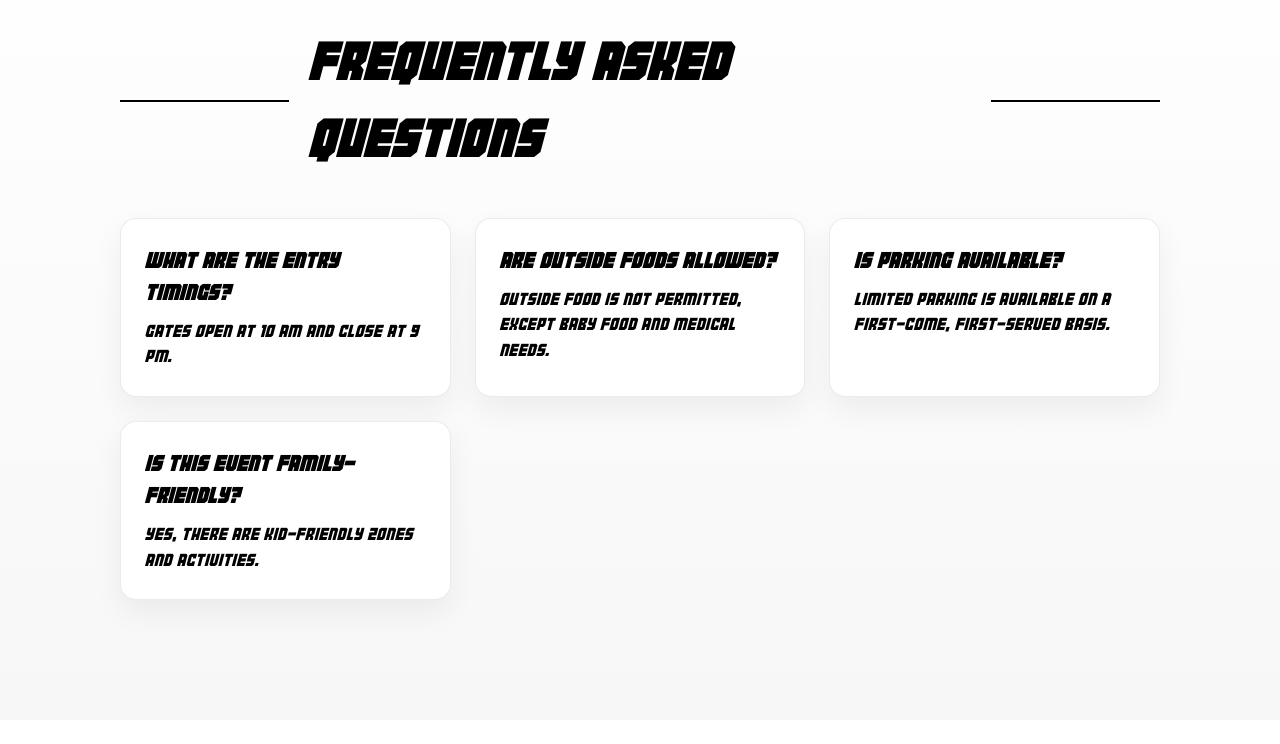
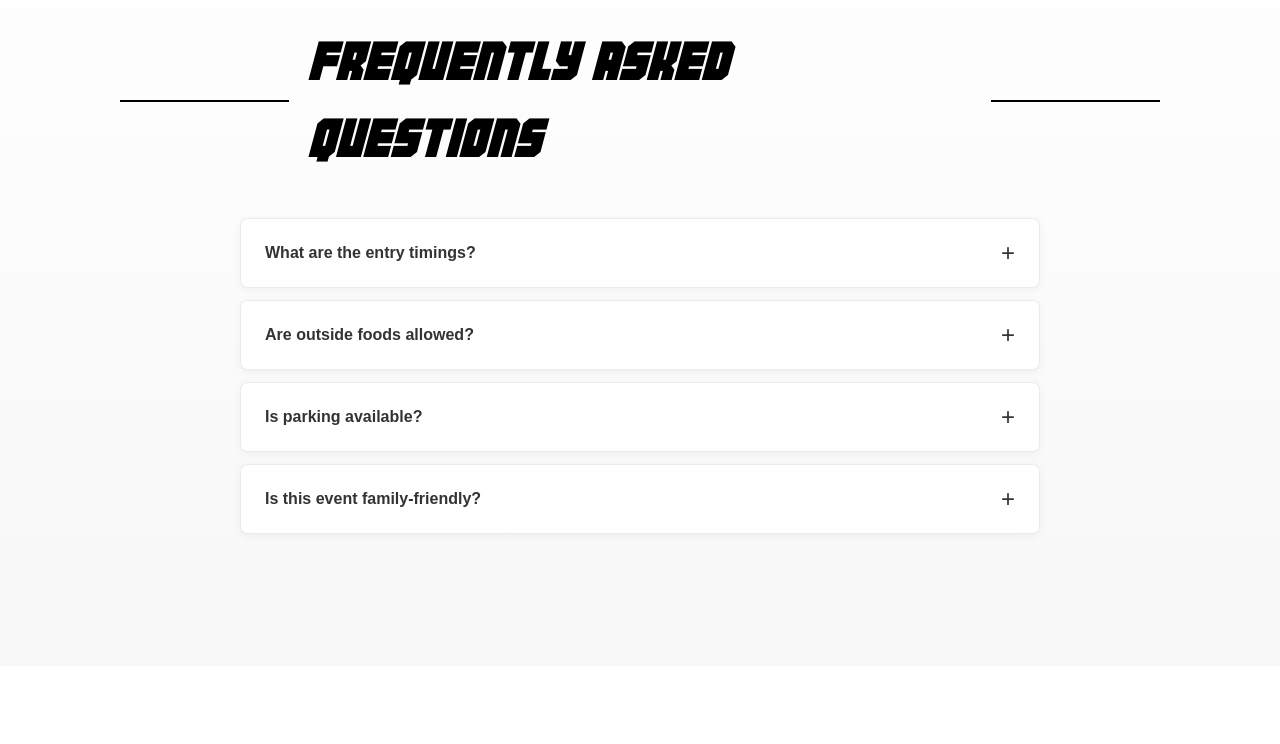
Before and after one commit to ABT004/food-fest-website, a plain HTML site: page html/index.html in a window 1280 px wide. Shown: the part 5726-6470 px from the top of the page. Drawn offline with Linux system fonts and the light colour scheme.

Commit message:
Small adjustment

```diff
--- a/css/index.css
+++ b/css/index.css
@@ -665,24 +665,68 @@ body {
     background: linear-gradient(180deg, #ffffff 0%, #f7f7f7 100%);
 }
 
-.faq-grid {
-    display: grid;
-    grid-template-columns: repeat(auto-fit, minmax(260px, 1fr));
-    gap: 24px;
+.faq-container {
+    max-width: 800px;
+    margin: 0 auto;
 }
 
-.faq-card {
-    padding: 26px 24px;
-    border-radius: 16px;
+.faq-item {
+    margin-bottom: 12px;
+    border: 1px solid rgba(0, 0, 0, 0.08);
+    border-radius: 8px;
+    overflow: hidden;
     background-color: #ffffff;
-    border: 1px solid rgba(0, 0, 0, 0.08);
-    box-shadow: 0 12px 30px rgba(0, 0, 0, 0.06);
+    box-shadow: 0 2px 8px rgba(0, 0, 0, 0.05);
 }
 
-.faq-card h3 {
-    font-size: 20px;
-    margin-bottom: 10px;
-    text-transform: uppercase;
+.faq-question {
+    width: 100%;
+    padding: 20px 24px;
+    background: #ffffff;
+    border: none;
+    cursor: pointer;
+    font-size: 16px;
+    font-weight: 600;
+    text-align: left;
+    display: flex;
+    justify-content: space-between;
+    align-items: center;
+    transition: all 0.3s ease;
+    color: #333333;
+}
+
+.faq-question:hover {
+    background-color: #f7f7f7;
+}
+
+.faq-toggle {
+    display: inline-block;
+    font-size: 24px;
+    font-weight: 300;
+    transition: transform 0.3s ease;
+}
+
+.faq-question.active .faq-toggle {
+    transform: rotate(45deg);
+}
+
+.faq-answer {
+    max-height: 0;
+    overflow: hidden;
+    transition: max-height 0.3s ease, padding 0.3s ease;
+    background-color: #ffffff;
+}
+
+.faq-answer.active {
+    max-height: 500px;
+    padding: 0 24px 20px 24px;
+}
+
+.faq-answer p {
+    margin: 0;
+    line-height: 1.6;
+    color: #666666;
+    font-size: 15px;
 }
 
 /* ==========================================
--- a/html/index.html
+++ b/html/index.html
@@ -272,28 +272,28 @@
         </div>
         <div class="guidelines-grid">
             <article class="guideline-card">
-                <img src="https://images.unsplash.com/photo-1506794778202-cad84cf45f1d?auto=format&fit=crop&w=600&q=80" alt="Person holding water bottle">
+                <img src="/pictures/drink water.jpg" alt="Person holding water bottle">
                 <div class="guideline-content">
                     <h3>Stay Hydrated</h3>
                     <p>Free water stations are available across the grounds.</p>
                 </div>
             </article>
             <article class="guideline-card">
-                <img src="https://images.unsplash.com/photo-1489515217757-5fd1be406fef?auto=format&fit=crop&w=600&q=80" alt="Crowd in an orderly line">
+                <img src="/pictures/in line.jpg" alt="Crowd in an orderly line">
                 <div class="guideline-content">
                     <h3>Respect Lines</h3>
                     <p>Please queue fairly so everyone gets served quickly.</p>
                 </div>
             </article>
             <article class="guideline-card">
-                <img src="https://images.unsplash.com/photo-1484712401471-05c7215830eb?auto=format&fit=crop&w=600&q=80" alt="Recycling bins">
+                <img src="/pictures/recycling bin.jpg" alt="Recycling bins">
                 <div class="guideline-content">
                     <h3>Keep It Clean</h3>
                     <p>Use bins and help us keep the venue tidy.</p>
                 </div>
             </article>
             <article class="guideline-card">
-                <img src="https://images.unsplash.com/photo-1501167786227-4cba60f6d58f?auto=format&fit=crop&w=600&q=80" alt="Contactless payment terminal">
+                <img src="/pictures/cashless payment.jpg" alt="Contactless payment terminal">
                 <div class="guideline-content">
                     <h3>Cashless Payments</h3>
                     <p>Most vendors accept cards and mobile payments.</p>
@@ -308,27 +308,46 @@
             <h2>Frequently Asked Questions</h2>
             <span class="line"></span>
         </div>
-        <div class="faq-grid">
-            <article class="faq-card">
-                <h3>What are the entry timings?</h3>
-                <p>Gates open at 10 AM and close at 9 PM.</p>
-            </article>
-            <article class="faq-card">
-                <h3>Are outside foods allowed?</h3>
-                <p>Outside food is not permitted, except baby food and medical needs.</p>
-            </article>
-            <article class="faq-card">
-                <h3>Is parking available?</h3>
-                <p>Limited parking is available on a first-come, first-served basis.</p>
-            </article>
-            <article class="faq-card">
-                <h3>Is this event family-friendly?</h3>
-                <p>Yes, there are kid-friendly zones and activities.</p>
-            </article>
+        <div class="faq-container">
+            <div class="faq-item">
+                <button class="faq-question" data-faq="1">
+                    <span>What are the entry timings?</span>
+                    <span class="faq-toggle">+</span>
+                </button>
+                <div class="faq-answer" id="faq-1">
+                    <p>Gates open at 10 AM and close at 9 PM.</p>
+                </div>
+            </div>
+            <div class="faq-item">
+                <button class="faq-question" data-faq="2">
+                    <span>Are outside foods allowed?</span>
+                    <span class="faq-toggle">+</span>
+                </button>
+                <div class="faq-answer" id="faq-2">
+                    <p>Outside food is not permitted, except baby food and medical needs.</p>
+                </div>
+            </div>
+            <div class="faq-item">
+                <button class="faq-question" data-faq="3">
+                    <span>Is parking available?</span>
+                    <span class="faq-toggle">+</span>
+                </button>
+                <div class="faq-answer" id="faq-3">
+                    <p>Limited parking is available on a first-come, first-served basis.</p>
+                </div>
+            </div>
+            <div class="faq-item">
+                <button class="faq-question" data-faq="4">
+                    <span>Is this event family-friendly?</span>
+                    <span class="faq-toggle">+</span>
+                </button>
+                <div class="faq-answer" id="faq-4">
+                    <p>Yes, there are kid-friendly zones and activities.</p>
+                </div>
+            </div>
         </div>
     </section>
 
-    <!-- Footer Section -->
     <footer class="footer">
         <div class="footer-grid">
             <div class="footer-col footer-brand">
--- a/js/index.js
+++ b/js/index.js
@@ -85,4 +85,27 @@ document.addEventListener('visibilitychange', function() {
     }
 });
 
+// FAQ Accordion functionality
+document.querySelectorAll('.faq-question').forEach(button => {
+    button.addEventListener('click', function() {
+        const faqId = this.getAttribute('data-faq');
+        const faqAnswer = document.getElementById('faq-' + faqId);
+        const isActive = faqAnswer.classList.contains('active');
+
+        // Close all other open FAQs
+        document.querySelectorAll('.faq-answer.active').forEach(answer => {
+            answer.classList.remove('active');
+        });
+        document.querySelectorAll('.faq-question.active').forEach(q => {
+            q.classList.remove('active');
+        });
+
+        // Toggle current FAQ
+        if (!isActive) {
+            faqAnswer.classList.add('active');
+            this.classList.add('active');
+        }
+    });
+});
+
 console.log('Food Fest Website with video and sliding gallery loaded successfully!');
```
Also changed, not shown: pictures/cashless payment.jpg (added), pictures/in line.jpg (added), pictures/recycling bin.jpg (added), 2 other files.
